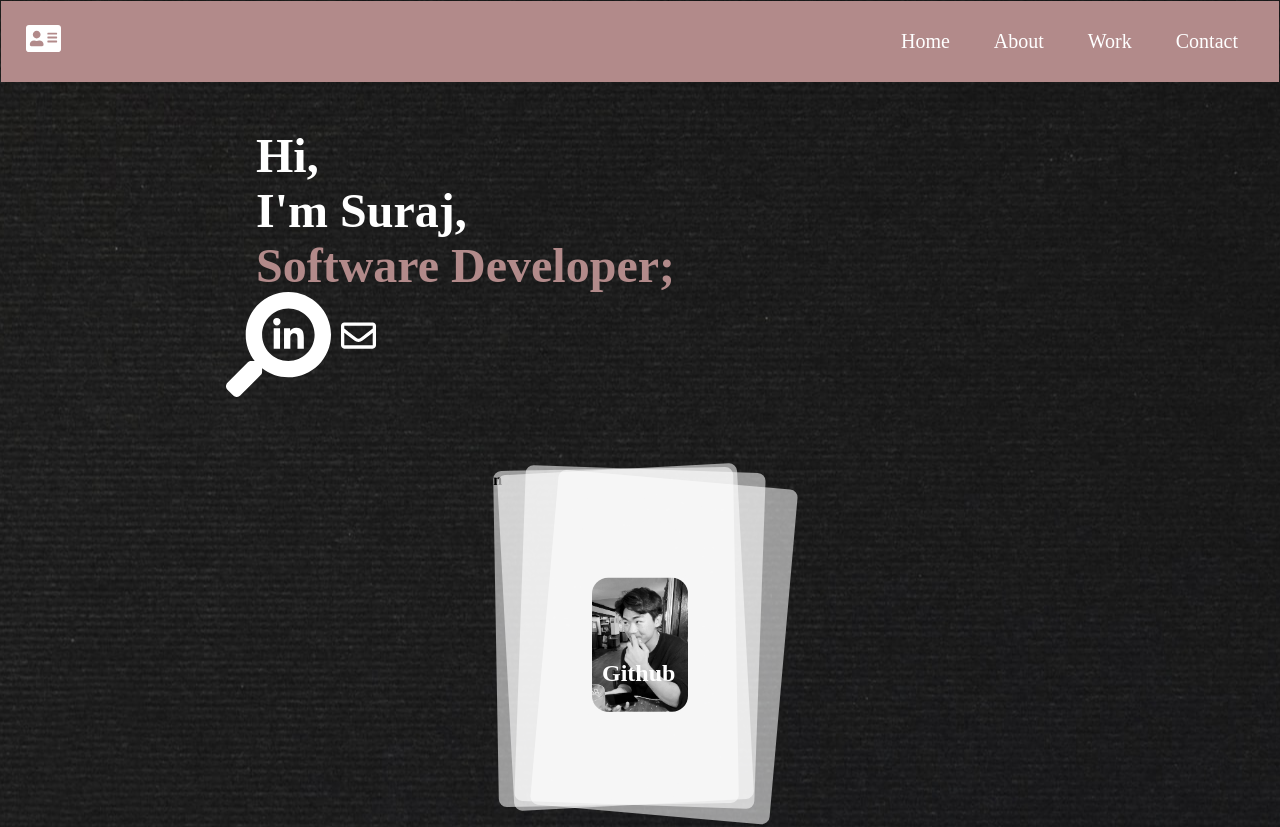
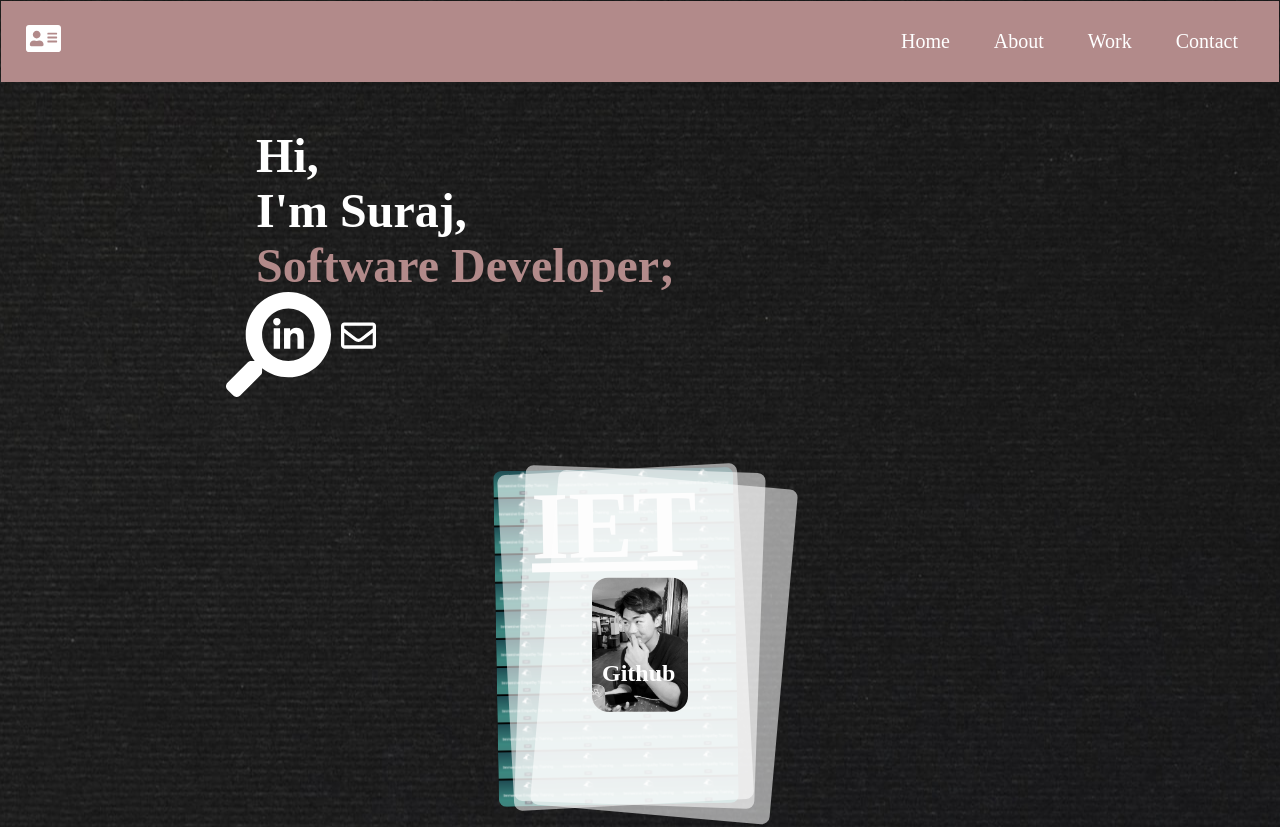
Before and after one commit to SurPun/Suraj-Portfolio, a Next.js app: page / in a window 1280 px wide. Shown: the top 827 px of the page. Built offline with nearby package versions, Linux system fonts and the light colour scheme.

Commit message:
Added big card project

```diff
--- a/components/CardComp.js
+++ b/components/CardComp.js
@@ -16,7 +16,17 @@ export default function CardComp() {
           </a>
         </div>
 
-        <div className="big-card card">n</div>
+        {/* IET Big Card */}
+        <div className="big-card card">
+          <a
+            id="IET"
+            href="https://iet-kebbah.vercel.app/"
+            target="_blank"
+            rel="noreferrer"
+          >
+            IET
+          </a>
+        </div>
 
         {/* Wordle Small Card */}
         <div className="little-card card">
--- a/styles/Main.scss
+++ b/styles/Main.scss
@@ -162,6 +162,8 @@ nav {
   width: 30vmin;
   border-radius: 1vmin;
   top: 30.5%;
+
+  text-align: center;
 }
 
 .little-card {
@@ -177,12 +179,17 @@ nav {
 // Animate Cards
 .little-card:nth-child(1) {
   z-index: 1;
-  background-image: url("../public/Imgs/i.jpeg");
+  background-image: url("../public/Imgs/i.jpeg"); //iCard
   background-size: cover;
 }
 
 .big-card:nth-child(2) {
   transform: translateX(-10%) rotate(-1deg);
+  background-image: url("../public/Imgs/IET.png");
+  background-size: 25%;
+  background-repeat: space;
+  background-position: center;
+  background-color: black;
 }
 
 .big-card:nth-child(4) {
@@ -243,6 +250,16 @@ nav {
   background-image: url("../public/Imgs/Pot.jpeg");
   background-size: contain;
   transform: translate(-280%, 140%) rotate(-15deg);
+}
+
+// Big Cards
+#IET {
+  cursor: pointer;
+  color: black;
+  text-decoration: none;
+  font-size: 6rem;
+  color: whitesmoke;
+  text-decoration: underline;
 }
 
 // Little Cards
@@ -362,8 +379,6 @@ nav {
   background-color: $primary-color;
 }
 
-// Hamburger / NavBar -----------------------------
-
 // Mobile View ------------------------------------
 @media screen and (min-width: 320px) and (max-width: 480px) {
   .little-card {
```
Also changed, not shown: public/Imgs/IET.png (added).
